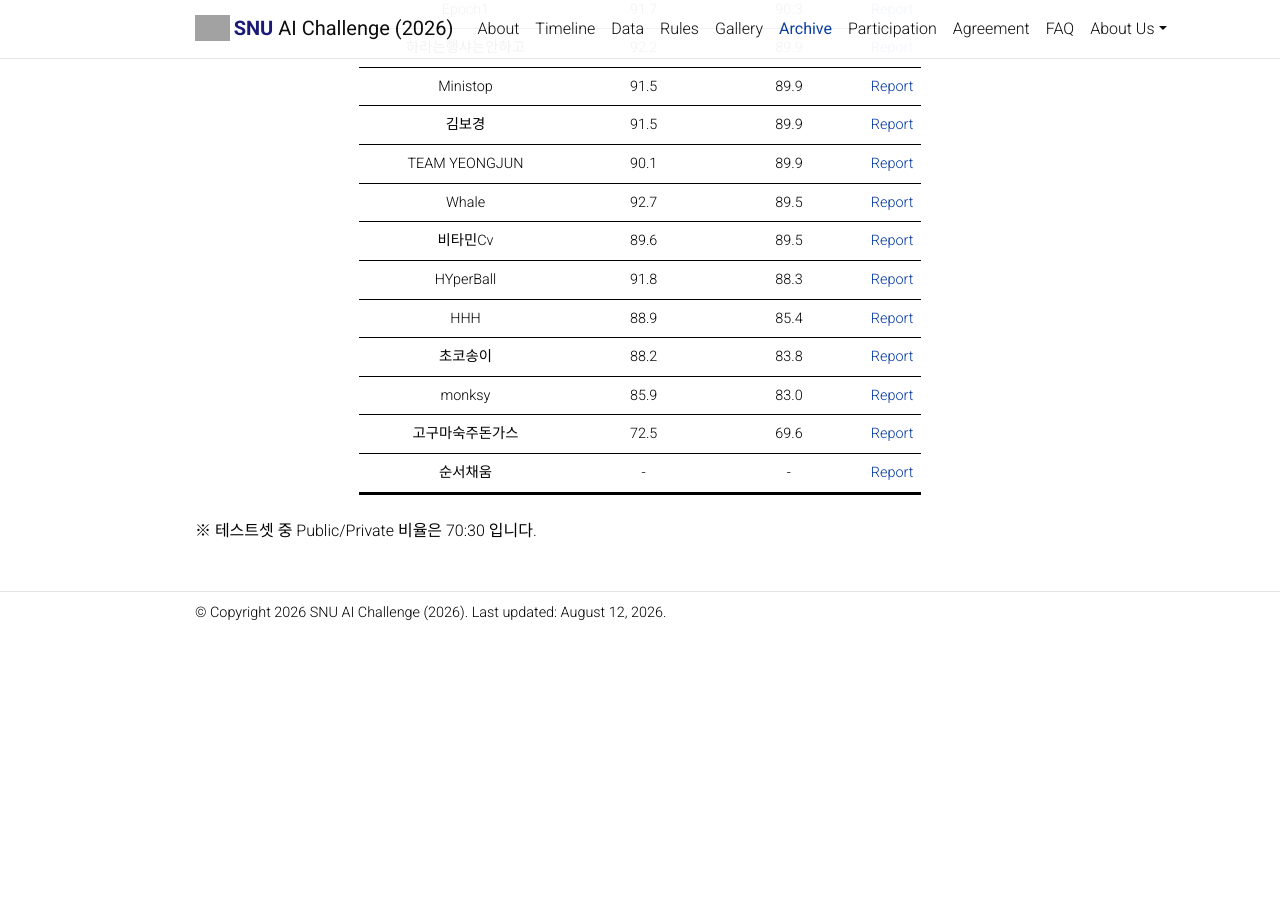
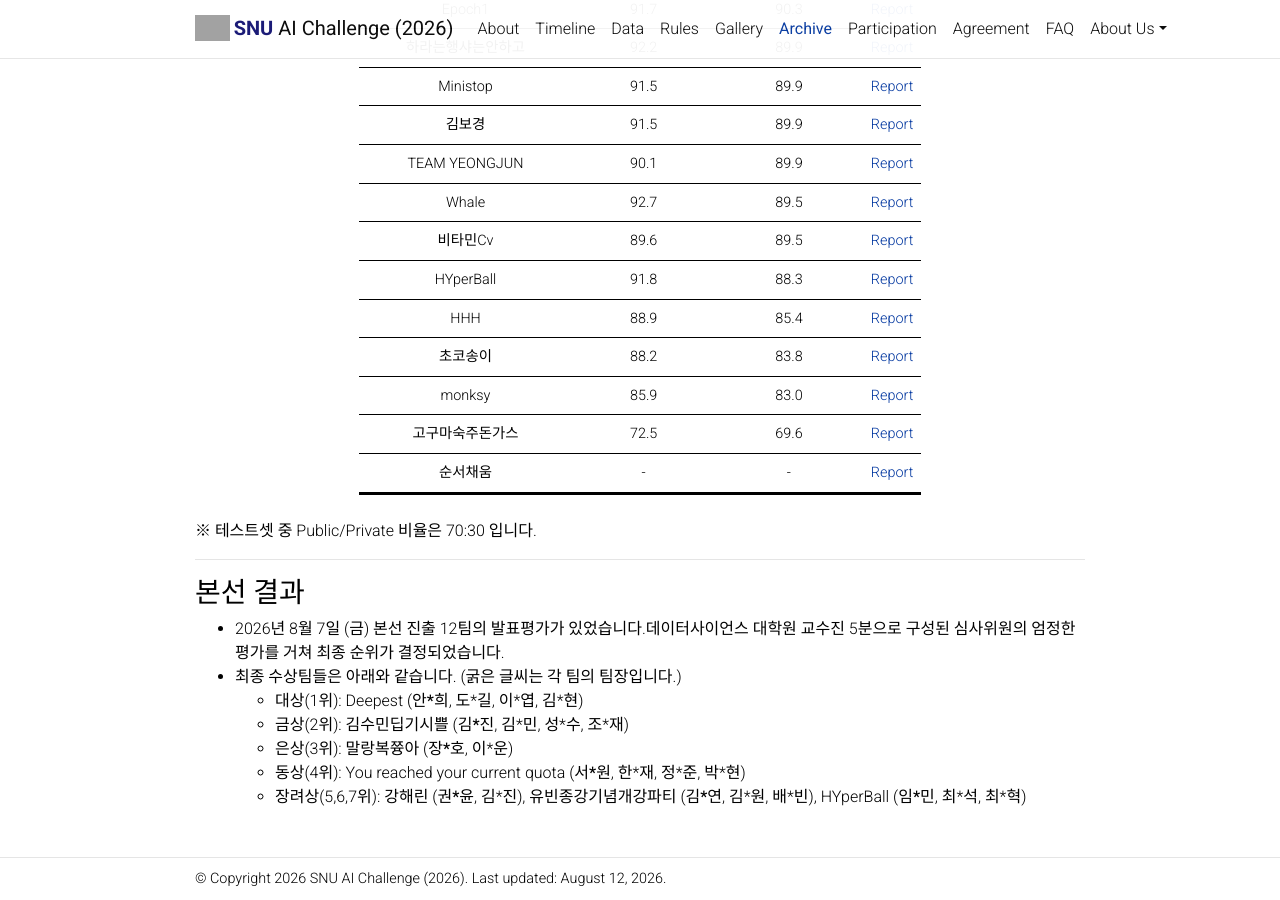
Before and after one commit to SNUAIchallenge/SNUAIchallenge.github.io, a Jekyll site: the page built from _pages/archive.md, in a window 1280 px wide and 900 px high, scrolled down 2619 px. Built offline with Jekyll 4.4.1, drawn with Linux system fonts in a browser that asks for light colours; a script that is not in the unit is left out; comment, search, counter and statistics services are not loaded; before the commit the page ends 3252 px from its top, so only the background shows below that; grey boxes are pictures that could not be loaded.

Commit message:
본선결과 추가

```diff
--- a/Gemfile
+++ b/Gemfile
@@ -13,9 +13,9 @@ group :jekyll_plugins do
     gem 'jekyll-target-blank'
     gem 'jekyll-twitter-plugin'
     gem 'jemoji'
-    # gem 'therubyracer'
+    gem 'therubyracer'
     # gem "mini_racer", "~> 0.8.0"
-    gem 'mini_racer'
+    # gem 'mini_racer'
     # gem 'mini_racer', '>= 0.8.0'
     gem 'unicode_utils'
     gem 'webrick'
--- a/_pages/archive.md
+++ b/_pages/archive.md
@@ -279,3 +279,14 @@ nav_order: 5.5
 
 <br>
 ※ 테스트셋 중 Public/Private 비율은 70:30 입니다.
+
+
+---
+### 본선 결과
+- 2026년 8월 7일 (금) 본선 진출 12팀의 발표평가가 있었습니다.데이터사이언스 대학원 교수진 5분으로 구성된 심사위원의 엄정한 평가를 거쳐 최종 순위가 결정되었습니다.
+- 최종 수상팀들은 아래와 같습니다. (굵은 글씨는 각 팀의 팀장입니다.)
+  - 대상(1위): Deepest (**안\*희**, 도\*길, 이\*엽, 김\*현)
+  - 금상(2위): 김수민딥기시쁠 (**김\*진**, 김\*민, 성\*수, 조\*재)
+  - 은상(3위): 말랑복쯍아 (**장\*호**, 이\*운)
+  - 동상(4위): You reached your current quota (**서\*원**, 한\*재, 정\*준, 박\*현)
+  - 장려상(5,6,7위): 강해린 (**권\*윤**, 김\*진), 유빈종강기념개강파티 (**김\*연**, 김\*원, 배\*빈), HYperBall (**임\*민**, 최\*석, 최\*혁)
```
Also changed, not shown: _includes/gallery_popup.html (+14 -0 lines).
